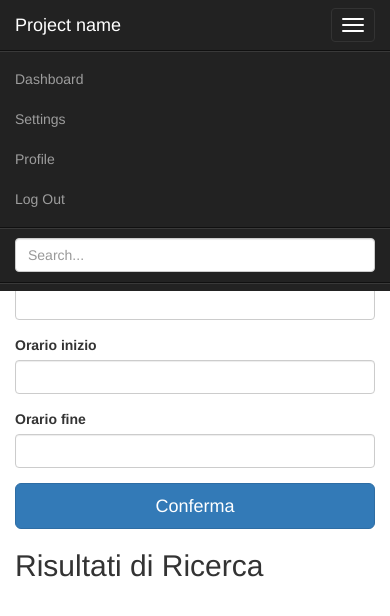
After one commit to NicoloPosta/DogeSitting, a Flask app: page /appointment_list in a window 390 px wide, after a click on "Toggle navigation". The commit adds this page. Shown: the top 616 px of the page. Run offline with Flask 2, Linux system fonts and the light colour scheme; some libraries are stand-ins or nearby versions.

Commit message:
Creato sistema di ricerca prenotazione
sistema di ricerca di prenotazione perfettamente studiato con sistema di messaggistica di errore ultra chiaro

```diff
--- a/form.py
+++ b/form.py
@@ -4,6 +4,13 @@ from wtforms_components import TimeField, DateField
 from wtforms.fields.html5 import DateTimeLocalField
 from wtforms.validators import InputRequired, Email, Length
 
+
+class SearchForm(FlaskForm):
+    location = StringField('Posizione', validators=[InputRequired()])
+    date = DateField('Data appuntamento', validators=[InputRequired()])
+    dog_number = IntegerField('Numero Cani', validators=[InputRequired(), validators.NumberRange(min=1, max=99, message="Numero di cani non valido...")])
+    time_start = TimeField('Orario inizio', format='%H:%M', validators=[InputRequired()])
+    time_end = TimeField('Orario fine', format='%H:%M', validators=[InputRequired()])
 
 class UserForm(FlaskForm):
     name = StringField('Nome', validators=[Length(min=1, max=15)])
--- a/route.py
+++ b/route.py
@@ -41,6 +41,37 @@ def add_appointment():
     else:
         return redirect(url_for('dashboard'))
 '''
+
+
+
+@app.route('/appointment_list', methods=['GET','POST'])
+def appointment_list():
+    search_form = SearchForm()
+
+    if search_form.validate_on_submit():
+
+        search_return = requests.post('http://localhost:5000/api/appointment_list',
+            json={
+                'location': search_form.location.data,
+                'date': search_form.date.data.isoformat(),
+                'dog_number': search_form.dog_number.data,
+                'time_start': search_form.time_start.data.isoformat(),
+                'time_end': search_form.time_end.data.isoformat()
+            }
+        )
+
+        if search_return.ok:
+            search_return = search_return.json()
+            return render_template('appointment_list.html', appointments_list=search_return['return_list'], form=search_form)
+        else:
+            search_return = search_return.json()
+            if 'no_results' in search_return:
+                search_form.location.errors = [search_return['no_results']]
+
+    return render_template('appointment_list.html', appointments_list=[], form=search_form)
+
+
+
 
 @app.route('/appointment_form', methods=['GET', 'POST'])
 @login_required
--- /dev/null
+++ b/templates/appointment_list.html
@@ -0,0 +1,78 @@
+{% extends "bootstrap/base.html" %}
+{% import "bootstrap/wtf.html" as wtf %}
+
+
+
+{% block title %}
+Dashboard
+{% endblock %}
+
+{% block styles %}
+{{super()}}
+<link rel="stylesheet" href="{{url_for('.static', filename='dashboard.css')}}">
+{% endblock %}
+
+{% block content %}
+    <nav class="navbar navbar-inverse navbar-fixed-top">
+      <div class="container-fluid">
+        <div class="navbar-header">
+          <button type="button" class="navbar-toggle collapsed" data-toggle="collapse" data-target="#navbar" aria-expanded="false" aria-controls="navbar">
+            <span class="sr-only">Toggle navigation</span>
+            <span class="icon-bar"></span>
+            <span class="icon-bar"></span>
+            <span class="icon-bar"></span>
+          </button>
+          <a class="navbar-brand" href="#">Project name</a>
+        </div>
+        <div id="navbar" class="navbar-collapse collapse">
+          <ul class="nav navbar-nav navbar-right">
+            <li><a href="#">Dashboard</a></li>
+            <li><a href="#">Settings</a></li>
+            <li><a href="#">Profile</a></li>
+            <li><a href="{{ url_for('logout') }}">Log Out</a></li>
+          </ul>
+          <form class="navbar-form navbar-right">
+            <input type="text" class="form-control" placeholder="Search...">
+          </form>
+        </div>
+      </div>
+    </nav>
+    <div class="container">
+
+        <form class="form-signin" method="POST" action="/appointment_list">
+          <h2 class="form-signin-heading">Inserisci le informazioni</h2>
+          {{ form.hidden_tag() }}
+          {{ wtf.form_field(form.location) }}
+          {{ wtf.form_field(form.date)}}
+          {{ wtf.form_field(form.dog_number) }}
+          {{ wtf.form_field(form.time_start) }}
+          {{ wtf.form_field(form.time_end) }}
+          <button class="btn btn-lg btn-primary btn-block" type="submit">Conferma</button>
+        </form>
+
+    </div> <!-- /container -->
+    <div class="container">
+        <div class="section">
+            <h2>Risultati di Ricerca</h2>
+            <div class="row">
+                {% for appointment in appointments_list %}
+                <div class="col-md-4">
+                    <div class="card">
+                        <div class="card-body">
+                            <p class="card-text">
+                                <strong>Luogo:</strong> {{ appointment['location'] }}
+                                <br>
+                                <strong>Ora Inizo:</strong> {{ appointment['appointment_start'] }}
+                                <br>
+                                <strong>Ora Fine:</strong> {{ appointment['appointment_end'] }}
+                                <br>
+                                <strong>Numero Cani:</strong> {{ appointment['max_dog_number'] }}
+                            </p>
+                        </div>
+                    </div>
+                </div>
+                {% endfor %}
+            </div>
+        </div>
+    </div>
+{% endblock %}
--- a/templates/dashboard.html
+++ b/templates/dashboard.html
@@ -24,6 +24,7 @@ Dashboard
         <div id="navbar" class="navbar-collapse collapse">
           <ul class="nav navbar-nav navbar-right">
             <li><a href="#">Dashboard</a></li>
+            <li><a href="{{ url_for('appointment_list') }}">Prenotati</a></li>
             <li><a href="#">Settings</a></li>
             <li><a href="{{ url_for('profile') }}">Profile</a></li>
             <li><a href="{{ url_for('logout') }}">Log Out</a></li>
```
Also changed, not shown: api.py (+59 -0 lines), database.py (+11 -3 lines), database.db.
